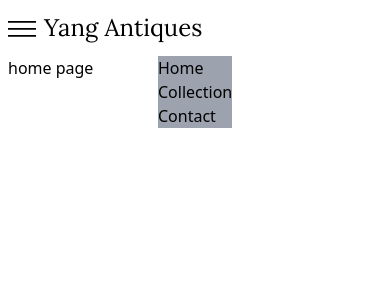
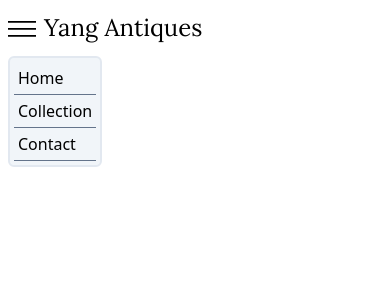
Before and after one commit to Chinese-Antique-Showcase/chinese-antiques-website, a Next.js app: page / in a window 390 px wide. Both pictures are taken after a click on the button "Yang Antiques". Shown: the top 300 px of the page. Built offline with nearby package versions, Linux system fonts and the light colour scheme.

Commit message:
Finishing touches to navbar dropdown menu

```diff
--- a/src/_components/navbar.tsx
+++ b/src/_components/navbar.tsx
@@ -6,23 +6,6 @@ import { Menu, MenuButton, MenuItem, MenuItems } from "@headlessui/react";
 
 const lora = Lora({ subsets: ['latin'], weight: ['400', '700'] });
 export default function NavBar() {
-  // const links = [
-  //     {
-  //         name : "Home",
-  //         href : "/",
-  //     },
-
-  //     {
-  //         name : "Collection",
-  //         href : "/collection",
-
-  //     },
-  //     {
-  //         name : "Contact",
-  //         href : "/contact",
-
-  //     },
-  // ]
 
   const links = [
     { href: "/", label: "Home" },
@@ -34,23 +17,22 @@ export default function NavBar() {
   return (
     <Menu>
       {/* Only for mobile display (sm:hidden tag) */}
-      <MenuButton className="sm:hidden flex space-x-2 py-3 min-w-full">
+      <MenuButton className="sm:hidden flex space-x-2 py-3 self-start">
         <span className="flex items-center space-x-2">
           <VscMenu aria-hidden="true" size={28} />
           <span className={`text-2xl ${lora.className}`}>Yang Antiques</span>
-          {/* TODO - is this semantically correct? */}
         </span>
       </MenuButton>
 
       <MenuItems
-        anchor="bottom"
+        anchor="bottom start"
         transition
-        className="bg-gray-400 flex flex-col origin-top transition duration-200 ease-out data-[closed]:scale-95 data-[closed]:opacity-0 z-20"
+        className="bg-slate-100 p-1 rounded-md border-2 border-slate-200 flex flex-col origin-top transition duration-200 ease-out data-[closed]:scale-95 data-[closed]:opacity-0 z-20"
       >
         {links.map((link) => {
           return (
-            <MenuItem key={link.label}>
-              <Link href={link.href}>{link.label}</Link>
+            <MenuItem key={link.label}  >
+              <Link href={link.href} className="border-b border-slate-500 p-1">{link.label}</Link>
             </MenuItem>
           );
         })}
```
